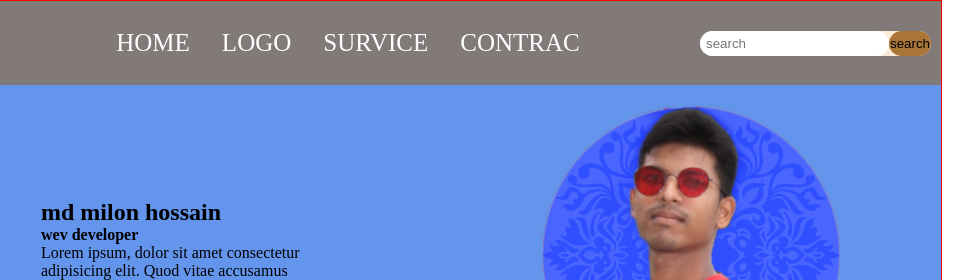
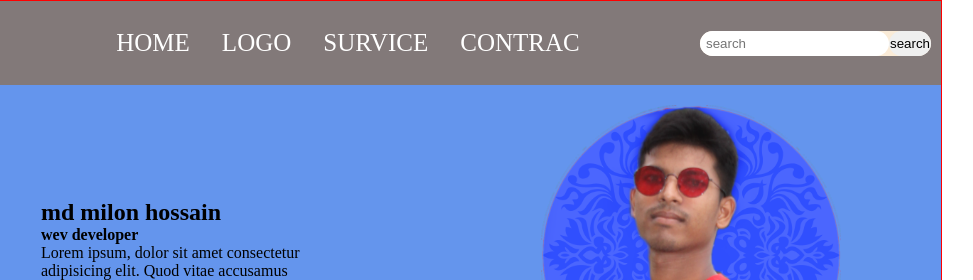
Before and after one commit to mdmilonhsossain/project-1, a plain HTML site: page index.html in a window 1280 px wide. Shown: the top 280 px of the page, 199-1172 px from the left. Drawn offline with Linux system fonts and the light colour scheme.

Commit message:
style.css

```diff
--- a/style.css
+++ b/style.css
@@ -78,7 +78,7 @@ input{
   padding: 2px 1px;
   border: none;
   outline: none;
-  background-color: rgb(169, 118, 55);
+  background-color: rgb(gray);
 }
 /* end header ===========================*/
 .bannar{
```
